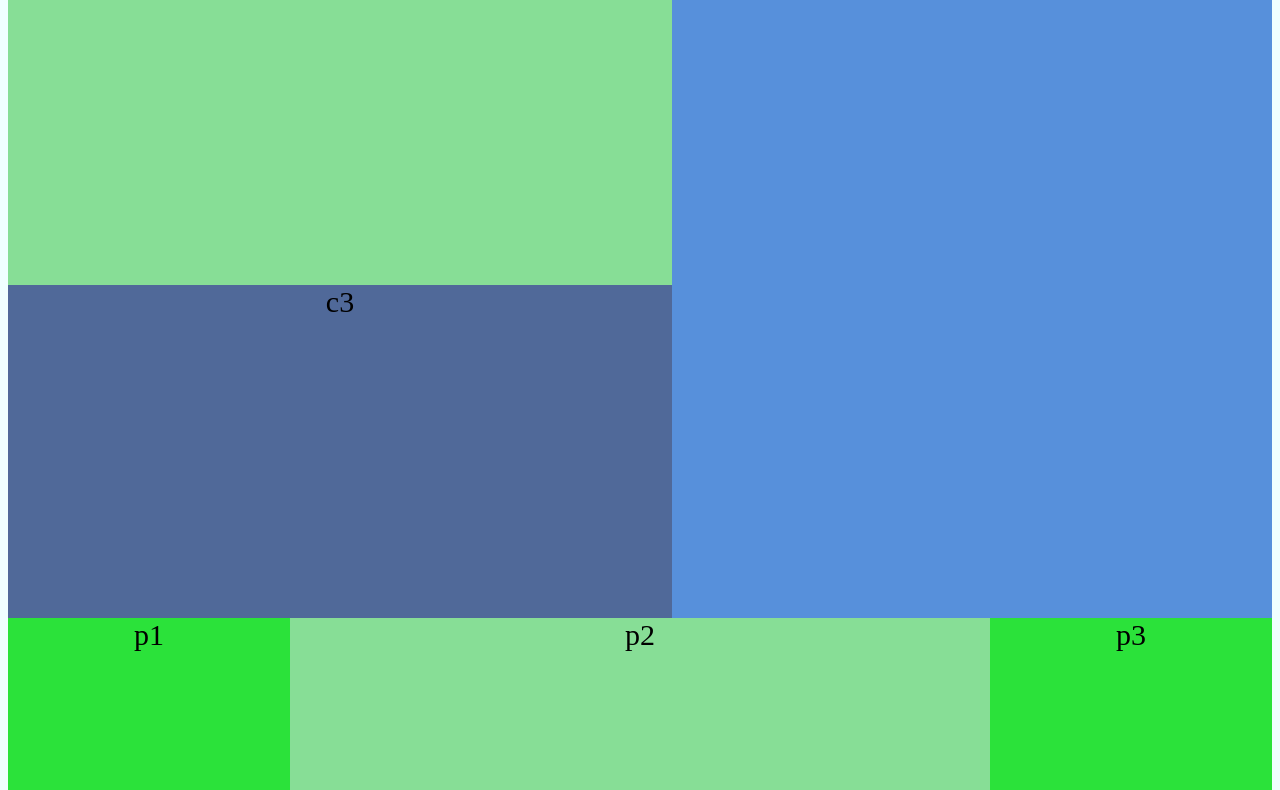
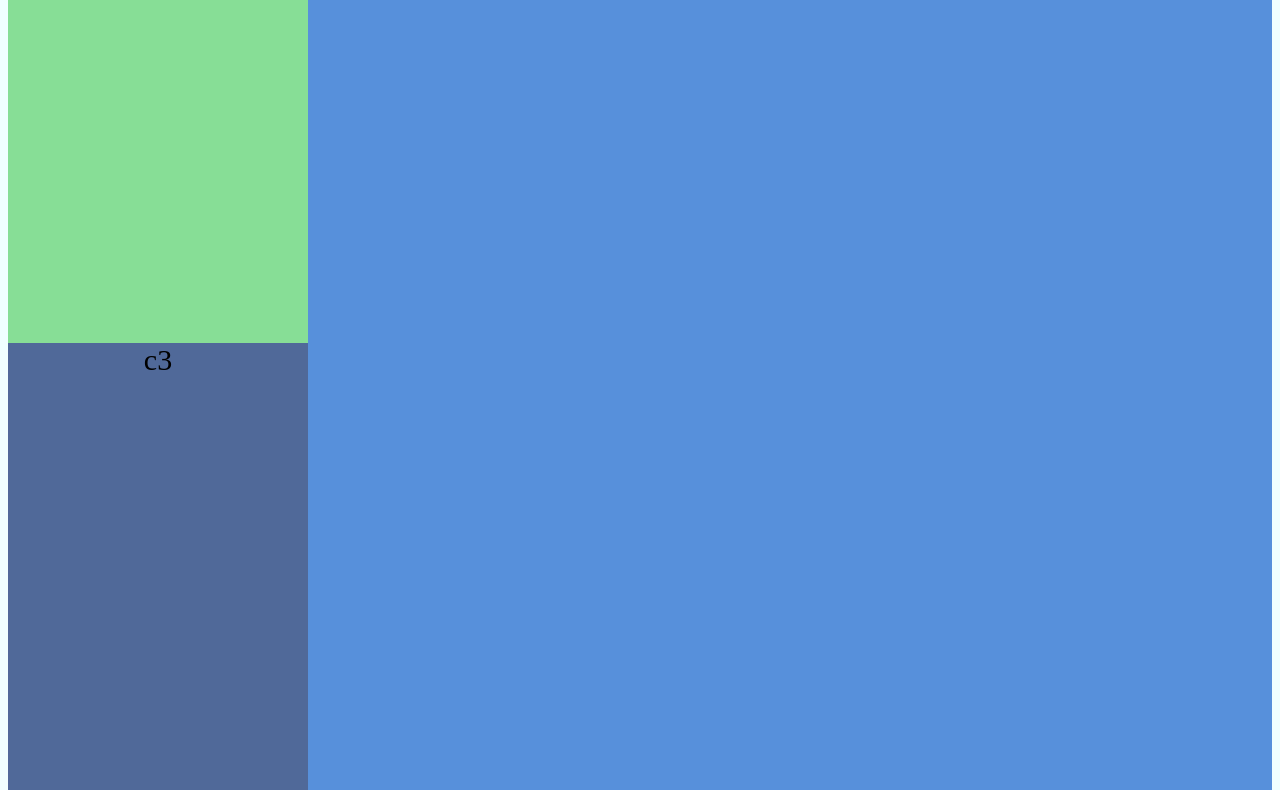
Before and after one commit to guilherme-nunes-x/revisao, a plain HTML site: page aula08/atv01.html in a window 1280 px wide. Shown: the part 690-1480 px from the top of the page. Drawn offline with Linux system fonts and the light colour scheme.

Commit message:
Add files via upload

```diff
--- a/aula08/atv01.css
+++ b/aula08/atv01.css
@@ -12,8 +12,8 @@ body {
     "cabeçalho cabeçalho"
     "conteudo lateral"
     "rodape rodape";
-  grid-template-rows: 300px 1fr 300px;
-  grid-template-columns: 1fr 600px;
+  grid-template-rows: 125px 1fr 125px;
+  grid-template-columns:  300px 1fr;
 }
 .cabeçalho {
   background-color: red;
```
